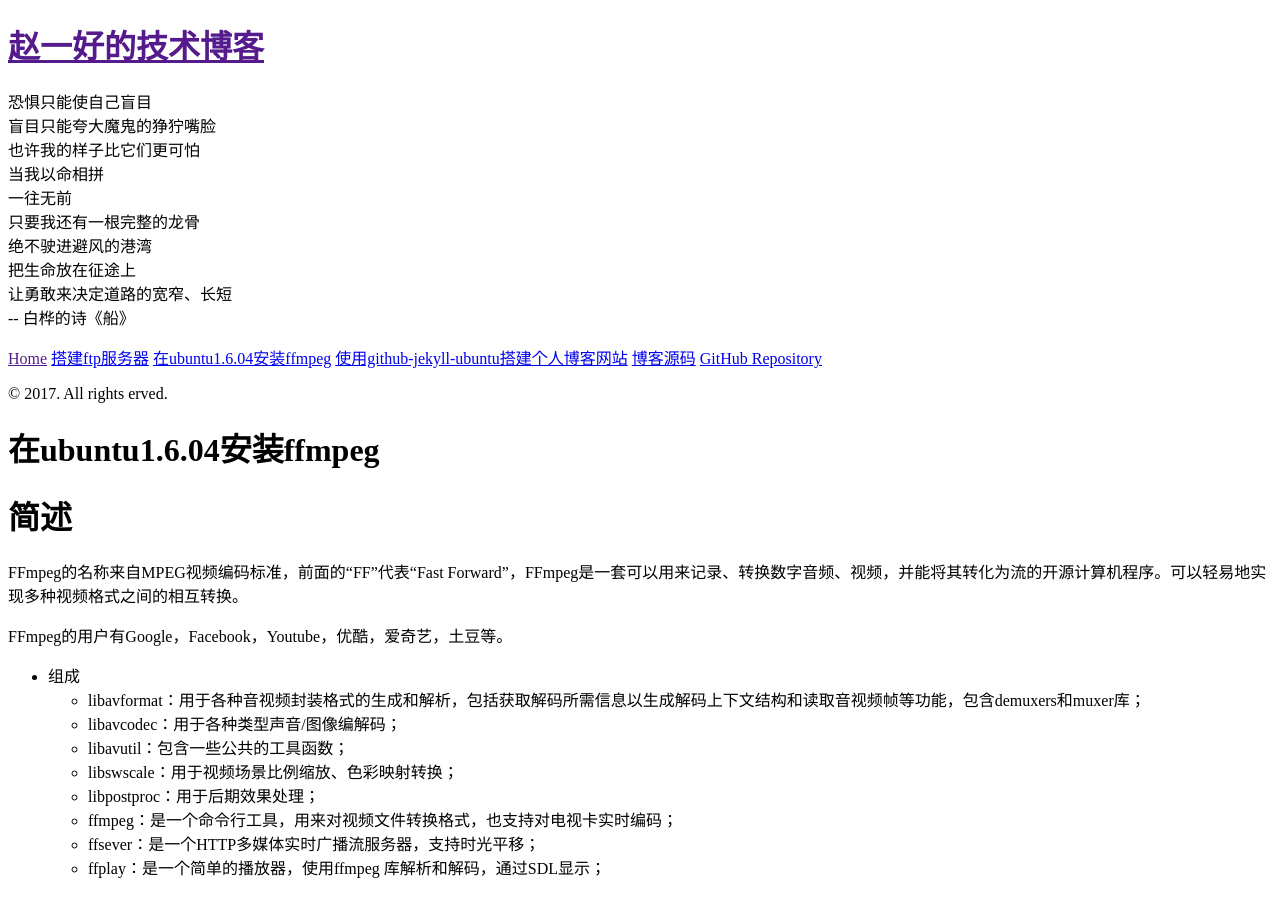
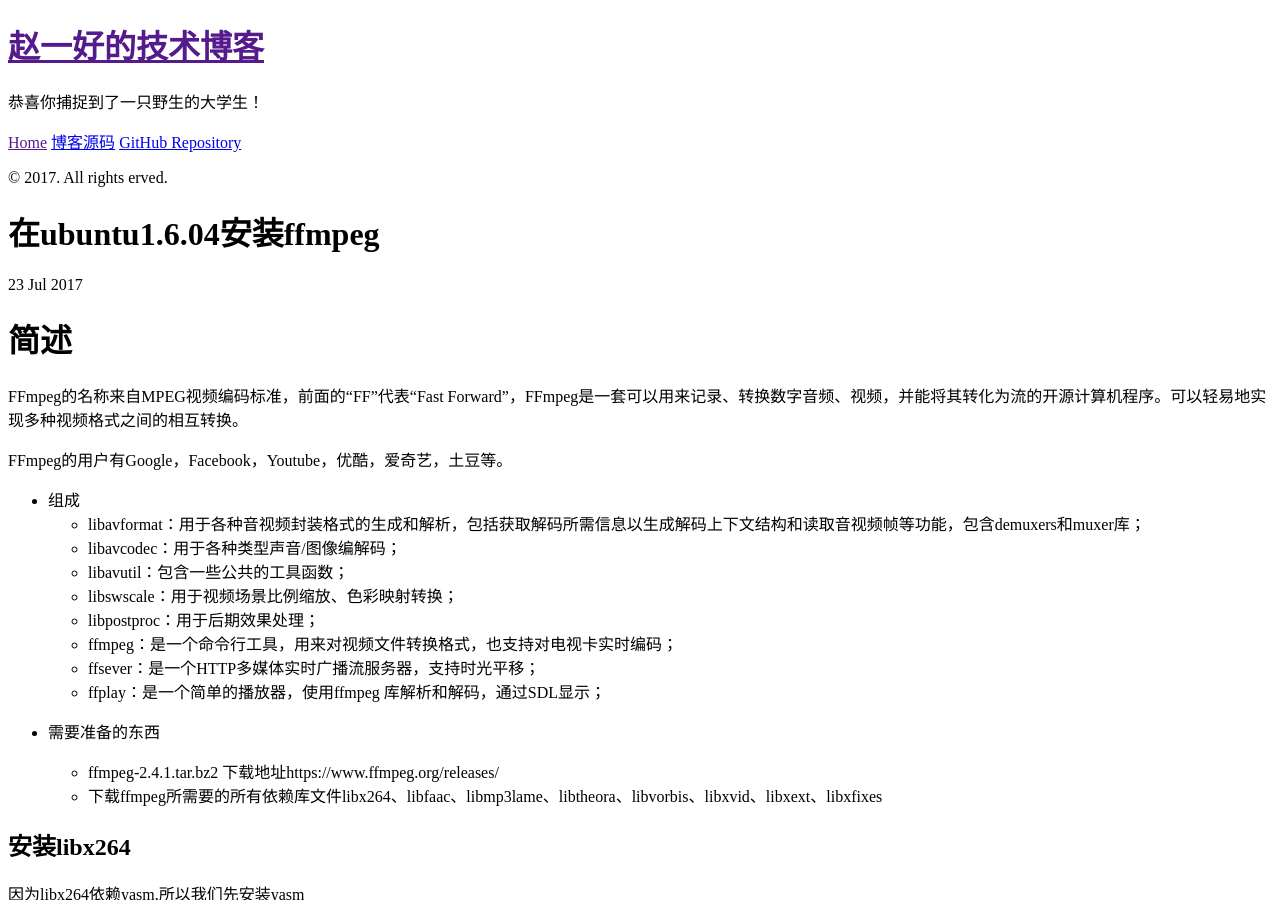
Before and after one commit to sihaiboli/Demo233.github.io, a Jekyll site: the page built from _posts/2017-7-23-在ubuntu1.6.04安装ffmpeg.md, in a window 1280 px wide and 900 px high. Built offline with Jekyll 4.4.1, drawn with Linux system fonts in a browser that asks for light colours; Markdown is read by kramdown in place of the engine named in the settings; some of the changed text lies outside the part shown.

Commit message:
fix sidebar bug

```diff
--- a/_config.yml
+++ b/_config.yml
@@ -9,12 +9,12 @@ relative_permalinks: false
 # Setup
 title:            赵一好的技术博客
 tagline:          'A Jekyll theme'
-description:      '恐惧只能使自己盲目<br />盲目只能夸大魔鬼的狰狞嘴脸<br />也许我的样子比它们更可怕<br />当我以命相拼<br />一往无前<br />只要我还有一根完整的龙骨<br />绝不驶进避风的港湾<br />把生命放在征途上<br />让勇敢来决定道路的宽窄、长短<br /> -- 白桦的诗《船》'
+description:      '恭喜你捕捉到了一只野生的大学生！'
 url:              http://hyde.getpoole.com
 baseurl:          /
 
 author:
-  name:           'Mark Otto'
+  name:           'Zhao Yihao'
   url:            https://twitter.com/cnnqjban
 
 paginate:         5
```
Also changed, not shown: _posts/2017-7-20-github-jekyll-ubuntu-阿里云.md (+1 -1 lines), _posts/2017-7-23-在ubuntu1.6.04安装ffmpeg.md (+1 -1 lines), _posts/2017-7-23-搭建ftp服务器.md (+1 -1 lines).
